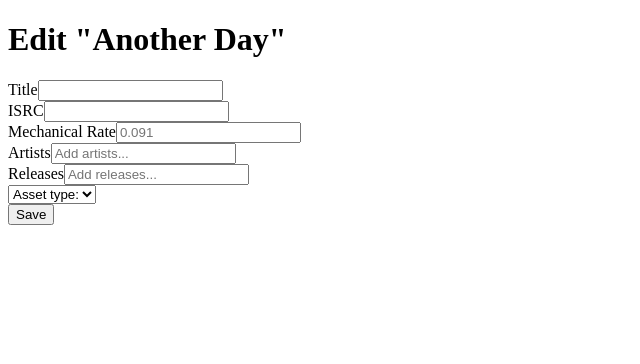
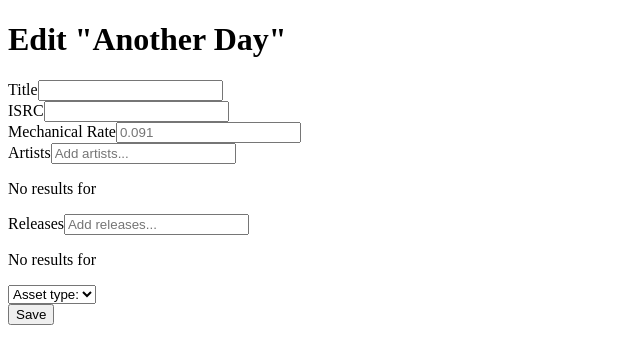
Before and after one commit to xyeres/splits-client, a Next.js app: page /assets/213424 in a window 1280 px wide. Shown: the top 364 px of the page, without its empty margins (0-640 px from the left). Built offline with nearby package versions, Linux system fonts and the light colour scheme.

Commit message:
Add no results, animation, absolute pos

```diff
--- a/components/CheckboxList/Checkbox.tsx
+++ b/components/CheckboxList/Checkbox.tsx
@@ -1,4 +1,4 @@
-import { faCircleNotch, faX } from "@fortawesome/free-solid-svg-icons";
+import { faCircleNotch, faCompactDisc, faX } from "@fortawesome/free-solid-svg-icons";
 import { FontAwesomeIcon } from "@fortawesome/react-fontawesome";
 import React, { BaseSyntheticEvent, useEffect, useRef, useState } from "react";
 import CheckboxList from "./CheckboxList";
@@ -26,7 +26,7 @@ const Checkbox = (props: Props) => {
 
 
   useEffect(() => {
-    const checkIfClickedOutside = (e) => {
+    const checkIfClickedOutside = (e:MouseEvent) => {
       if (input !== "" && resultsPanelRef.current && !resultsPanelRef.current.contains(e.target)) {
         setInput("");
       }
@@ -72,11 +72,11 @@ const Checkbox = (props: Props) => {
 
   return (
     <>
-      <div className='form-input pt-7 pl-2 h-full  flex-wrap flex items-center m-0'>
+      <div className='form-input pt-7 pl-2 h-full relative flex-wrap flex items-center m-0'>
         {tags.map((item) => {
           return (
-            <span key={`${item.id}`} className='inline-block m-[5px] rounded-md text-xs bg-purple-500 hover:border hover:border-purple-400 hover:m-[4px] py-1 px-[6px]'>
-              <span onClick={() => toggleTag(item, tags, setTags)} className='text-purple-400 border rounded px-[2px] p-[0px] border-purple-400 hover:text-purple-300 hover:border-purple-300 cursor-pointer mr-2 w-2 h-2 aspect-square'>
+            <span key={`${item.id}`} className='inline-block m-[5px] rounded-md text-xs bg-blue-500 hover:border hover:border-blue-400 hover:m-[4px] py-1 px-[6px]'>
+              <span onClick={() => toggleTag(item, tags, setTags)} className='text-blue-400 border rounded px-[2px] p-[0px] border-blue-400 hover:text-blue-300 hover:border-blue-300 cursor-pointer mr-2 w-2 h-2 aspect-square'>
                 <FontAwesomeIcon size='xs' icon={faX} />
               </span>
               <label>{item.name}
@@ -88,24 +88,22 @@ const Checkbox = (props: Props) => {
         <span className='self-stretch'>
           {props.loading && (
             <span className='absolute text-gray-500 right-3 top-2'>
-              <FontAwesomeIcon icon={faCircleNotch} spin />
+              <FontAwesomeIcon icon={faCompactDisc} spin />
             </span>
           )}
           <label className='form-input-label bg-dark-active w-11/12 top-0 py-2' htmlFor={props.inputName}>{props.label}</label>
           <input ref={props.inputRef} placeholder={props.placeholder} onKeyDown={handleAddTagWithKeys} onChange={handleInputChange} value={input} className='h-full ml-1 outline-none text-xs bg-transparent' type='text' />
         </span>
       </div>
-
-      <div ref={resultsPanelRef}>
       <CheckboxList
         query={input}
         data={props.data}
         tags={tags}
+        divRef={resultsPanelRef}
         inputName={props.inputName}
         onTagAdded={(e: { target: { value: Tag } }) =>
           toggleTag(e.target.value, tags, setTags)}
       />
-      </div>
     </>
   );
 };
--- a/components/CheckboxList/CheckboxList.tsx
+++ b/components/CheckboxList/CheckboxList.tsx
@@ -8,10 +8,12 @@ type Props = {
   tags: Tag[],
   inputName: string,
   onTagAdded: Function,
+  divRef: React.RefObject<HTMLDivElement>,
 }
 
 const CheckboxList = (props: Props) => {
-  const isVisible = props.query && props.data.length > 0;
+  const isVisible = props.query;
+
   const isChecked = (tags: Tag[], id: string) => {
     const ids = tags.map(a => {
       return a.id;
@@ -19,10 +21,11 @@ const CheckboxList = (props: Props) => {
 
     return (ids.includes(id));
   };
+
+
   return (
-    <>
-      {isVisible && (
-        <div className="mt-1 transition-all bg-dark-active w-full rounded-lg  border border-gray-highlight shadow-lg">
+    <div ref={props.divRef} className={isVisible ? "absolute min-h-[100px] group-focus:text-red z-10 rounded-t-none border-0 -mt-[6px] transition-all bg-dark-active w-full rounded-lg border-gray-accent shadow-md" : "transition-all -left-[1200px] bg-dark-active rounded w-full absolute opacity-0"}>
+      {props.data.length > 0 ? (
         <ul className='divide-y text-sm cursor-pointer divide-dark-primary'>
           {props.data.map((item) => {
             return (
@@ -35,10 +38,15 @@ const CheckboxList = (props: Props) => {
               />
             );
           })}
-          </ul>
+        </ul>)
+        :
+        (
+          <div className="w-full p-3 text-center flex items-center flex-wrap  justify-center text-gray-accent">
+            <p>No results for {props.query}</p>
           </div>
-      )}
-    </>
+        )
+      }
+    </div>
   );
 };
 
--- a/components/CheckboxList/CheckboxListItem.tsx
+++ b/components/CheckboxList/CheckboxListItem.tsx
@@ -28,7 +28,7 @@ function CheckboxListItem({ tag, inputName, isChecked, onTagAdded }: Props) {
     >
       <label>{tag.name}</label>
       <input name={inputName}
-        onChange={() => handleTagAdded(tag)}
+        onChange={() => {}}
         value={tag.id}
         tabIndex={-1}
         type="checkbox"
```
Lines whose indentation alone changed are shown as unchanged.
